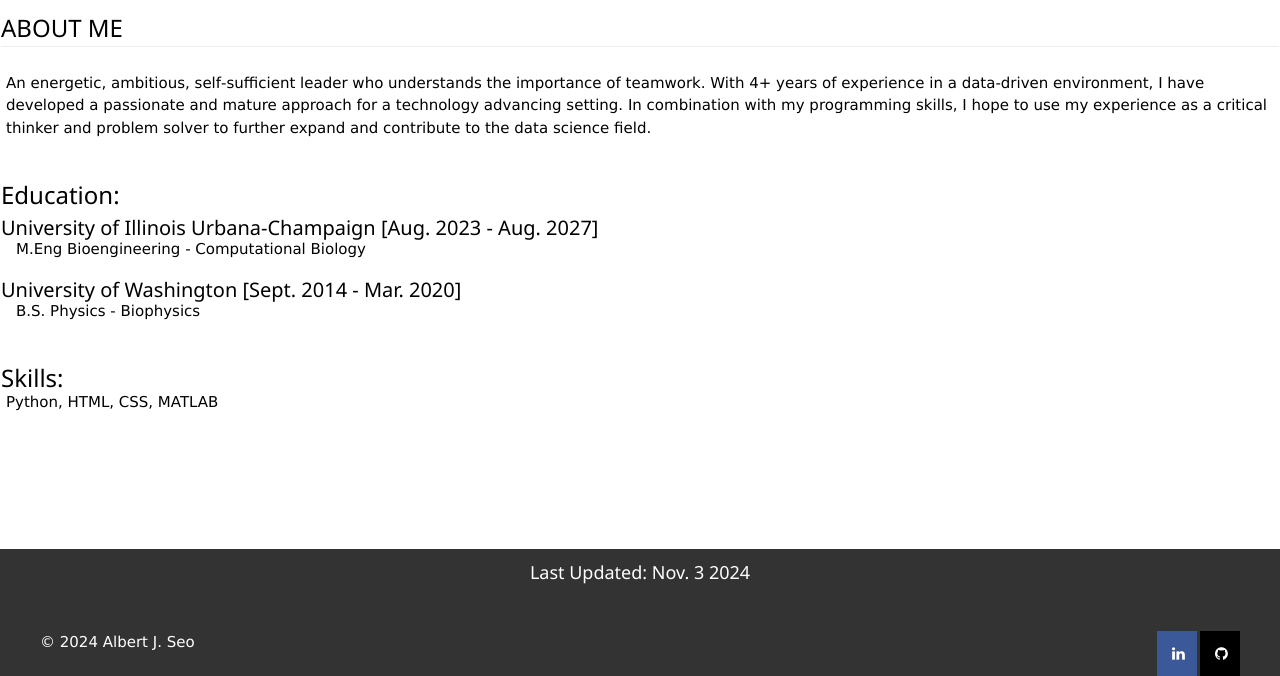
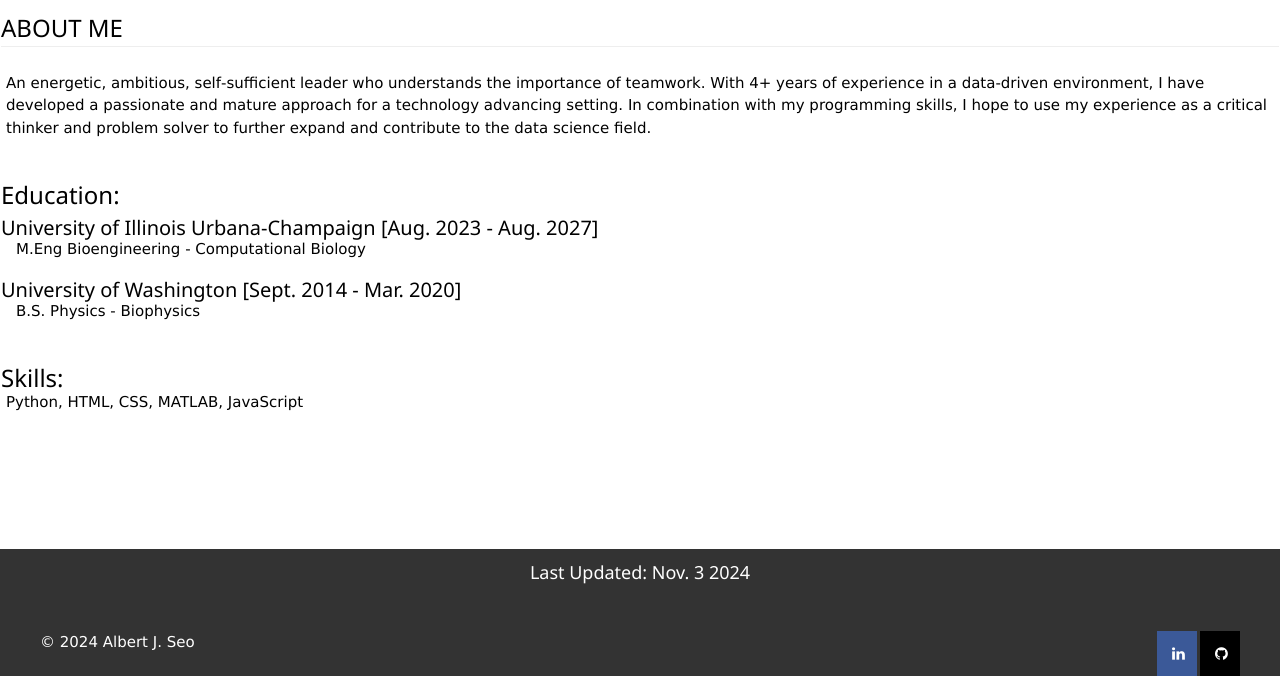
Before and after one commit to albertjseo/personal-website, a Flask app: page /about_me in a window 1280 px wide. Shown: the part 251-927 px from the top of the page. Run offline with Flask 3, Linux system fonts and the light colour scheme.

Commit message:
Updating skills in about_me.html

```diff
--- a/templates/about_me.html
+++ b/templates/about_me.html
@@ -23,7 +23,7 @@
                 <p style="text-indent:10px;">B.S. Physics - Biophysics</p>
             <br>
             <h3 style = "margin-bottom:-10px">Skills:</h3>
-            <p>Python, HTML, CSS, MATLAB</p>
+            <p>Python, HTML, CSS, MATLAB, JavaScript</p>
 
         </div>
 
```
